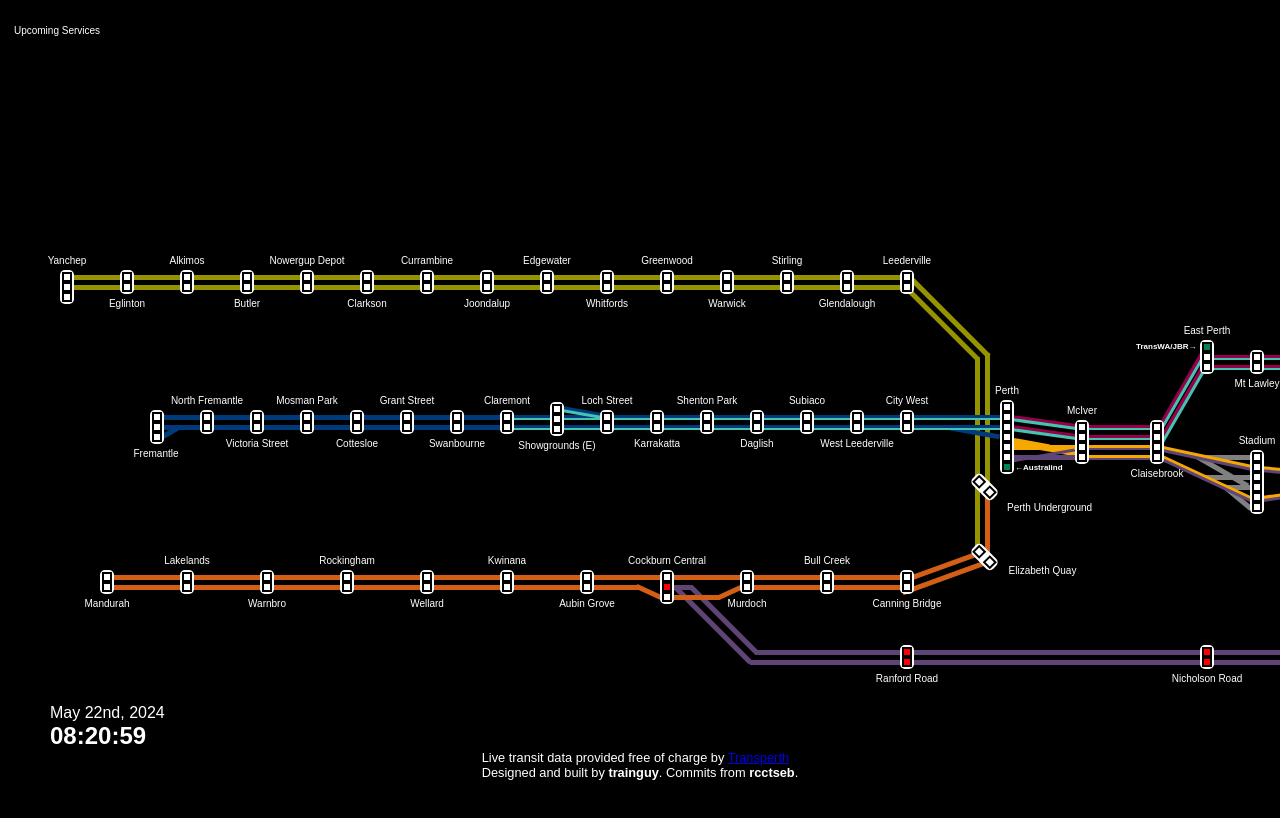
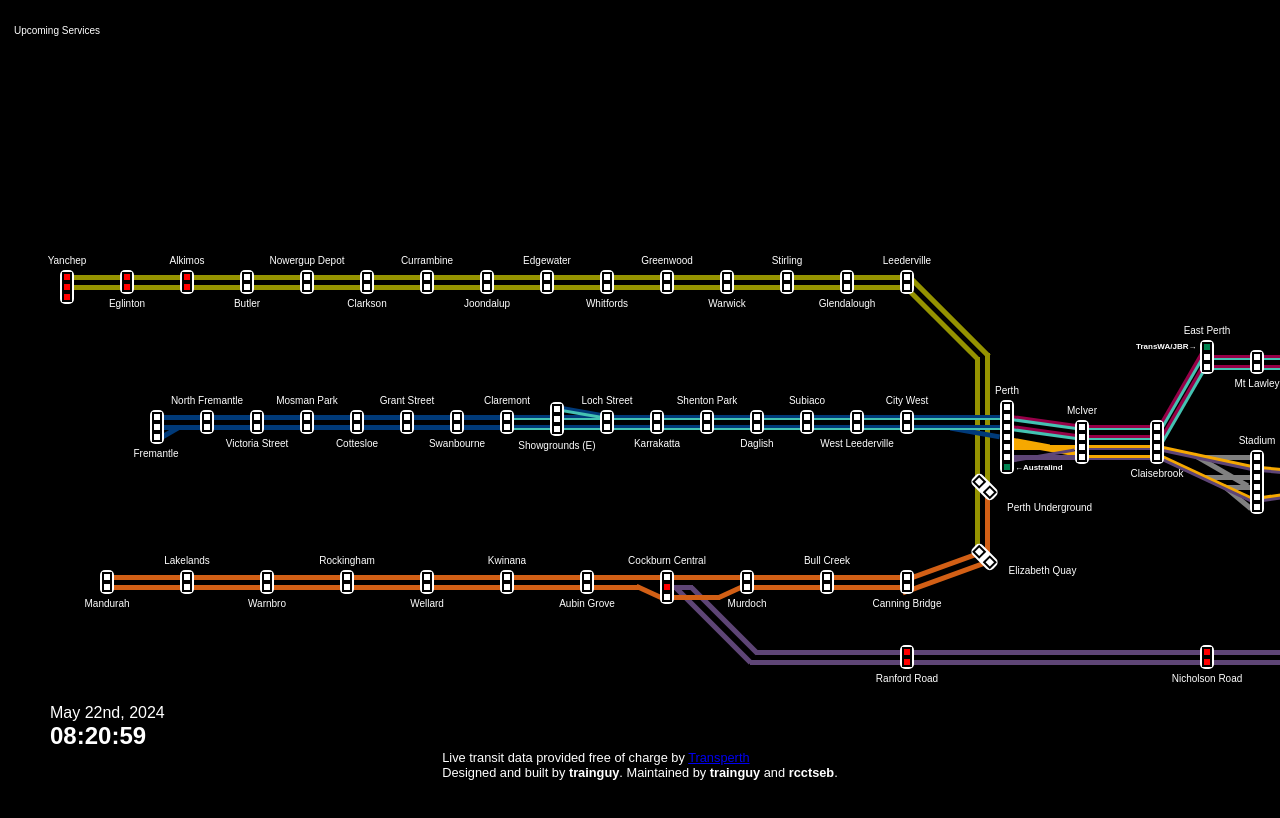
Before and after one commit to trainguy06/tptracker-dev, a plain HTML site: page index.html in a window 1280 px wide. Shown: the top 818 px of the page. Drawn offline with Linux system fonts and the light colour scheme; no server answers.

Commit message:
made YRE platforms "platform-offline"

```diff
--- a/index.html
+++ b/index.html
@@ -190,19 +190,19 @@
                 </div>
                 <div class="interchange" id="175" style="position: absolute; top: 370px; left: 180px;">
                     <div class="label" style="top: -15px; left: -43px;"><p>Alkimos</p></div>
-                    <div class="platform" id="ALK1"></div>
-                    <div class="platform" id="ALK2"></div>
+                    <div class="platform-offline" id="ALK1"></div>
+                    <div class="platform-offline" id="ALK2"></div>
                 </div>
                 <div class="interchange" id="175" style="position: absolute; top: 370px; left: 120px;">
                     <div class="label" style="bottom: -15px; left: -43px;"><p>Eglinton</p></div>
-                    <div class="platform" id="EGL1"></div>
-                    <div class="platform" id="EGL2"></div>
+                    <div class="platform-offline" id="EGL1"></div>
+                    <div class="platform-offline" id="EGL2"></div>
                 </div>
                 <div class="interchange" id="175" style="position: absolute; top: 370px; left: 60px;">
                     <div class="label" style="top: -15px; left: -43px;"><p>Yanchep</p></div>
-                    <div class="platform" id="YAN1"></div>
-                    <div class="platform" id="YAN2"></div>
-                    <div class="platform" id="YAN3"></div>
+                    <div class="platform-offline" id="YAN1"></div>
+                    <div class="platform-offline" id="YAN2"></div>
+                    <div class="platform-offline" id="YAN3"></div>
                 </div>
             </div>
             <div id="mandurah-line">
@@ -674,7 +674,7 @@
         </div>
         <div style="position: absolute; bottom: 5px; left: 50%; color: white; transform: translate(-50%, -50%); font-size: 0.8rem;">
             <p>Live transit data provided free of charge by <a href="https://www.transperth.wa.gov.au/About/Spatial-Data-Access">Transperth</a></p>
-            <p>Designed and built by <b>trainguy</b>. Commits from <b>rcctseb</b>.</p>
+            <p>Designed and built by <b>trainguy</b>. Maintained by <b>trainguy</b> and <b>rcctseb</b>.</p>
         </div>
     </body>
     <script>
```
